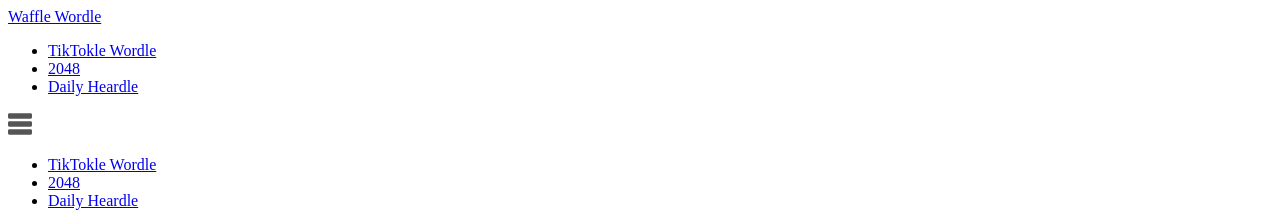
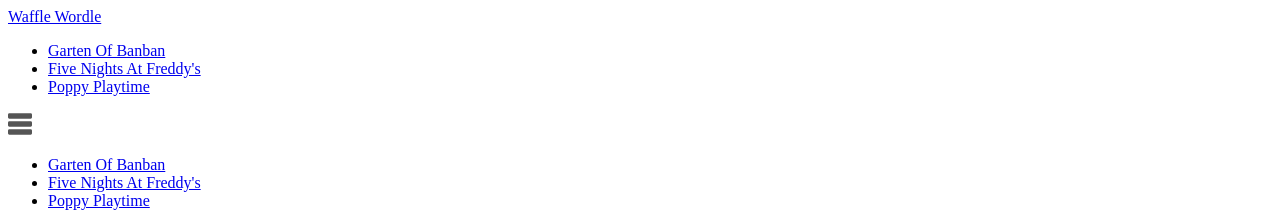
Before and after one commit to Babyinyellowonline/Babyinyellowonline.github.io, a plain HTML site: page amanda-the-adventurer.html in a window 1280 px wide. Shown: the top 224 px of the page. Drawn offline with nearby package versions, Linux system fonts and the light colour scheme; grey boxes are pictures that could not be loaded; a script that the page names is missing.

Commit message:
Add files via upload

```diff
--- a/amanda-the-adventurer.html
+++ b/amanda-the-adventurer.html
@@ -30,18 +30,18 @@
                 <nav class="navigation">
                     <ul>
                                                     <li>
-                                <a class="menu-link" href="/tiktokle-wordle">
-                                    <span class="text-menu-link">TikTokle Wordle</span>
+                                <a class="menu-link" href="/garten-of-banban">
+                                    <span class="text-menu-link">Garten Of Banban</span>
                                 </a>
                             </li>
                                                     <li>
-                                <a class="menu-link" href="/2048">
-                                    <span class="text-menu-link">2048</span>
+                                <a class="menu-link" href="/five-nights-at-freddys">
+                                    <span class="text-menu-link">Five Nights At Freddy's</span>
                                 </a>
                             </li>
                                                     <li>
-                                <a class="menu-link" href="/daily-heardle">
-                                    <span class="text-menu-link">Daily Heardle</span>
+                                <a class="menu-link" href="/poppy-playtime">
+                                    <span class="text-menu-link">Poppy Playtime</span>
                                 </a>
                             </li>
                                             </ul>
@@ -67,18 +67,18 @@
         <nav class="nav-mobile-controler">
             <ul>
                                     <li>
-                        <a class="menu-link-mobile" href="/tiktokle-wordle">
-                            <span class="text-menu-link">TikTokle Wordle</span>
+                        <a class="menu-link-mobile" href="/garten-of-banban">
+                            <span class="text-menu-link">Garten Of Banban</span>
                         </a>
                     </li>
                                     <li>
-                        <a class="menu-link-mobile" href="/2048">
-                            <span class="text-menu-link">2048</span>
+                        <a class="menu-link-mobile" href="/five-nights-at-freddys">
+                            <span class="text-menu-link">Five Nights At Freddy's</span>
                         </a>
                     </li>
                                     <li>
-                        <a class="menu-link-mobile" href="/daily-heardle">
-                            <span class="text-menu-link">Daily Heardle</span>
+                        <a class="menu-link-mobile" href="/poppy-playtime">
+                            <span class="text-menu-link">Poppy Playtime</span>
                         </a>
                     </li>
                             </ul>
```
Also changed, not shown: backrooms.html (+12 -12 lines), five-nights-at-freddys.html (+12 -12 lines), garten-of-banban-4.html (+12 -12 lines), garten-of-banban.html (+12 -12 lines), index.html (+12 -12 lines), poppy-playtime.html (+12 -12 lines), skibidi-toilet-escape.html (+12 -12 lines), squid-game-the-2nd-season.html (+12 -12 lines), the-baby-in-yellow.html (+12 -12 lines), yellow-baby-horror-hide-amp-seek.html (+12 -12 lines).
